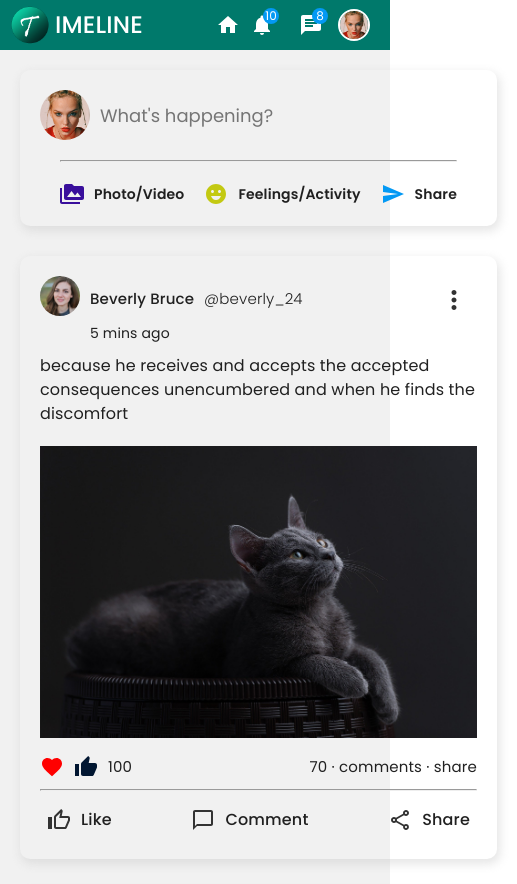
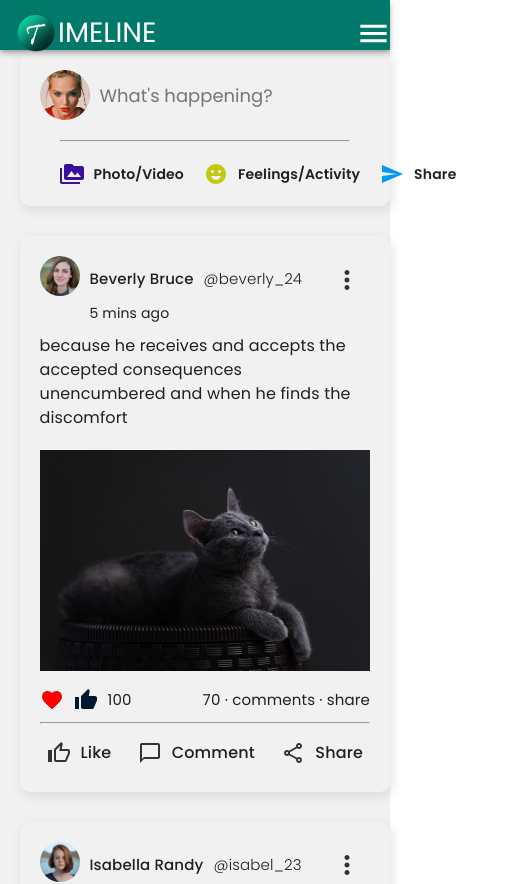
Before and after one commit to Anarizza/CDP-Social-Media, a React (Create React App) app in the folder socmed-frontend/: page /homepage in a window 390 px wide. Shown: the top 884 px of the page, 517 px wide, since content can reach past the window. Built offline with nearby package versions, Linux system fonts and the light colour scheme.

Commit message:
Navbar Responsiveness

```diff
--- a/socmed-frontend/public/index.html
+++ b/socmed-frontend/public/index.html
@@ -11,7 +11,8 @@
       href="https://fonts.googleapis.com/css2?family=Poppins:wght@100;200;300;400;500;600;700;800;900&display=swap"
       rel="stylesheet"
     />
-    <title>Timeline App</title>
+    <link rel="stylesheet" href="https://cdnjs.cloudflare.com/ajax/libs/font-awesome/4.7.0/css/font-awesome.min.css">
+    <title>Timeline</title>
     <style>
       * {
         margin: 0;
--- a/socmed-frontend/src/Components/feed/Feed.css
+++ b/socmed-frontend/src/Components/feed/Feed.css
@@ -1,6 +1,11 @@
 .feed {
+  width: 100%;
+  margin-left: 5%;
+  margin-right: 3%;
   flex: 6;
 }
 .feedWrapper {
-  padding: 20px;
+  padding-right: 5%;
+  justify-content: center;
+
 }
--- a/socmed-frontend/src/Components/navbar/NavBar.css
+++ b/socmed-frontend/src/Components/navbar/NavBar.css
@@ -1,3 +1,15 @@
+.body {
+  width: 100%;
+}
+
+.logo {
+  font-size: 24px;
+  color: white;
+  margin-left: 5px;
+  font-weight: 500;
+  cursor: pointer;
+}
+
 .navbarContainer {
     width: 100%;
     height: 50px;
@@ -46,7 +58,7 @@
 
   .searchInput {
     border: none;
-    width: 90%;
+    width: 80%;
     height: 30px;
   }
   :focus {
@@ -105,14 +117,8 @@
 
   /* //Responsiveness */
 
-  @media only screen and (max-width: 992px) {
-    .navbarContainer .navbarLeft {
-      flex: 2;
-    }
-    .logo {
-      font-weight: 500;
-    }
-  }
+
+
   .navbarCenter {
     flex: 5;
   }
@@ -127,17 +133,13 @@
     margin-right: 20px;
   }
 
-  @media only screen and (max-width: 768px) {
-    .navbarContainer .navbarLeft {
-      flex: 3;
-    }
-
-    .navbarRight .navbarLink {
-      display: none;
-    }
+  .hamburger {
+    display: none;
+    color: white;
   }
 
-  @media only screen and (max-width: 576px) {
+
+  @media only screen and (max-width: 650px) {
     .navbarContainer {
       justify-content: space-between;
     }
@@ -150,5 +152,10 @@
     }
     .navbarRight {
       flex: 1;
+      display: none;
+    }
+    .hamburger {
+      flex: 1;
+      justify-content: right;
     }
   }
--- a/socmed-frontend/src/Components/navbar/NavBar.jsx
+++ b/socmed-frontend/src/Components/navbar/NavBar.jsx
@@ -5,46 +5,142 @@ import { Link } from "react-router-dom";
 import HomeIcon from "@mui/icons-material/Home";
 import ChatIcon from "@mui/icons-material/Chat";
 import "./NavBar.css";
+import AccountCircleIcon from '@mui/icons-material/AccountCircle';
+import AppBar from '@mui/material/AppBar';
+import Box from '@mui/material/Box';
+import Toolbar from '@mui/material/Toolbar';
+import IconButton from '@mui/material/IconButton';
+import Typography from '@mui/material/Typography';
+import Menu from '@mui/material/Menu';
+import MenuIcon from '@mui/icons-material/Menu';
+import Container from '@mui/material/Container';
+import Button from '@mui/material/Button';
+import MenuItem from '@mui/material/MenuItem';
+
+
 const NavBar = () => {
+  const [anchorElNav, setAnchorElNav] = React.useState(null);
+  const [anchorElUser, setAnchorElUser] = React.useState(null);
+
+  const handleOpenNavMenu = (event) => {
+    setAnchorElNav(event.currentTarget);
+  };
+  const handleOpenUserMenu = (event) => {
+    setAnchorElUser(event.currentTarget);
+  };
+
+  const handleCloseNavMenu = () => {
+    setAnchorElNav(null);
+  };
+
+  const handleCloseUserMenu = () => {
+    setAnchorElUser(null);
+  };
+
   return (
-    <div className="navbarContainer">
-      <div className="image">
+
+    <AppBar position="sticky" sx={{background: '#00796b', height: '50px' }}>
+    <Container maxWidth="xl" >
+      <Toolbar disableGutters>
         <img src="./assets/logo.png" width="40px" height="40px" />
-      </div>
-      <div className="navbarLeft">
-        <Link to="/" style={{ textDecoration: "none" }}>
-          <div className="logo">IMELINE</div>
-        </Link>
-      </div>
+        <Typography
+          variant="h4"
+          noWrap
+          component="a"
+          href="/"
+          sx={{
+            my: 2,
+            mr: 1,
+            display: { xs: 'none', md: 'flex' },
+            fontFamily: 'monospace',
+            fontWeight: 700,
+            letterSpacing: '.2rem',
+            color: 'inherit',
+            textDecoration: 'none',
+          }}
+        >
+          IMELINE
+        </Typography>
         <div className="navbarCenter">
             <div className="searchBar">
-          <SearchIcon className="searchIcon" />
+              <SearchIcon className="searchIcon" sx={{display: 'block'}}/>
               <input type="text" placeholder="Search" className="searchInput" />
             </div>
         </div>
-      <div className="navbarRight">
-        <div className="navbarLinks">
-        </div>
 
-        <div className="navbarIcons">
-          <HomeIcon />
+        <Box sx={{ flexGrow: 1, display: { xs: 'flex', md: 'none', justifyContent: 'flex-end' }, marginLeft: '-10px'}}>
+          <IconButton
+            size="large"
+            aria-label="account of current user"
+            aria-controls="menu-appbar"
+            aria-haspopup="true"
+            onClick={handleOpenNavMenu}
+            color="inherit"
+          >
+            IMELINE<MenuIcon fontSize='large' sx={{display: {xs: 'flex', justifyContent: 'flex-end'}, marginLeft: '200px' }}/>
+          </IconButton>
+          <Menu
+            id="menu-appbar"
+            anchorEl={anchorElNav}
+            anchorOrigin={{
+              vertical: 'bottom',
+              horizontal: 'right',
+            }}
+            keepMounted
+            transformOrigin={{
+              vertical: 'top',
+              horizontal: 'left',
+            }}
+            open={Boolean(anchorElNav)}
+            onClose={handleCloseNavMenu}
+            sx={{
+              display: { xs: 'block', md: 'none' },
+            }}
+          >
+            <Link to="/profile" style={{ textDecoration: 'none', color:'black'}} >
+              <MenuItem onClick={handleCloseNavMenu} LinkComponent>
+                  <AccountCircleIcon />Profile
+              </MenuItem>
+            </Link>
+            <Link to="/homepage" style={{ textDecoration: 'none', color:'black'}}>
+              <MenuItem onClick={handleCloseNavMenu}>
+                  <HomeIcon /> Home
+              </MenuItem>
+            </Link>
+              <MenuItem onClick={handleCloseNavMenu}>
+                  <NotificationsIcon /> Notification
+              </MenuItem>
+              <MenuItem onClick={handleCloseNavMenu}>
+                  <ChatIcon /> Messages
+              </MenuItem>
 
-          <div className="navbarIconItem">
-            <NotificationsIcon />
+          </Menu>
+        </Box>
 
-            <div className="navbarIconBadge">10</div>
-          </div>
-          <div className="navbarIconItem">
-            <ChatIcon />
+        <Box sx={{ flexGrow: 1, display: { xs: 'none', md: 'flex', paddingRight: '100px'},  flexDirection: 'row-reverse', p: 1, m: 1}}>
+           <Link to="/homepage">
+              <Button sx={{ my: -1, color: 'white', display: 'block' }} >
+                  <HomeIcon fontSize='large'/>
+              </Button>
+           </Link>
 
-            <div className="navbarIconBadge">8</div>
-          </div>
-        </div>
+            <Button sx={{ my: -1, color: 'white', display: 'block' }}>
+                <NotificationsIcon fontSize='large'/>
+            </Button>
+            <Button sx={{ my: -1, color: 'white', display: 'block' }}>
+                <ChatIcon fontSize='large' />
+            </Button>
             <Link to="/profile">
-          <img src="/assets/person/user.jpg" alt="" className="navbarImg" />
+            <Button sx={{ my: -1, color: 'white', display: 'block' }}>
+                <AccountCircleIcon fontSize='large'/>
+            </Button>
             </Link>
-      </div>
-    </div>
+        </Box>
+
+      </Toolbar>
+    </Container>
+  </AppBar>
+
   );
 };
 
--- a/socmed-frontend/src/pages/home/HomePage.jsx
+++ b/socmed-frontend/src/pages/home/HomePage.jsx
@@ -4,13 +4,14 @@ import NavBar from "../../Components/navbar/NavBar";
 import Rightbar from "../../Components/rightbar/Rightbar";
 import Sidebar from "../../Components/sidebar/Sidebar";
 import "./HomePage.css";
+
 const HomePage = () => {
   return (
     <div className="home">
-      <NavBar />
+      <NavBar/>
       <div className="homeContainer">
         <Sidebar />
-        <Feed />
+        <Feed className="feed"/>
         <Rightbar />
       </div>
     </div>
```
Lines whose indentation alone changed are shown as unchanged.
